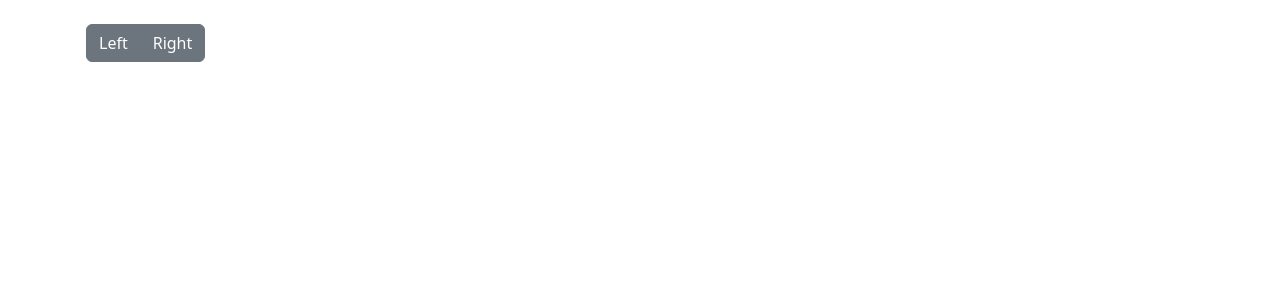
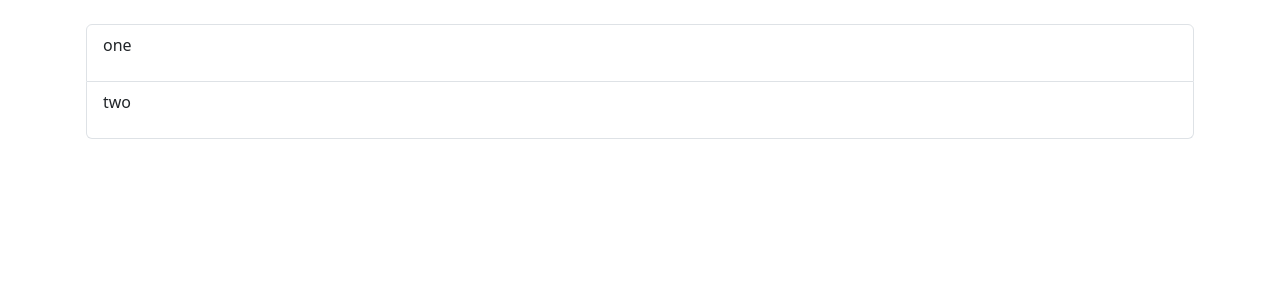
Before and after one commit to YevhenTropin/hillel-vue, a Vue app in the folder hw/: page / in a window 1280 px wide. Shown: the top 300 px of the page. Built offline with nearby package versions, Linux system fonts and the light colour scheme.

Commit message:
ListGroup

```diff
--- a/hw/src/App.vue
+++ b/hw/src/App.vue
@@ -1,16 +1,19 @@
 <template>
   <div class="container py-4 px-3 mx-auto">
-    <BtnGroup />
+    <ListGroup>
+      <p>one</p>
+      <p>two</p>
+    </ListGroup>
   </div>
 </template>
 
 <script>
-import BtnGroup from './components/BtnGroup.vue'
+import ListGroup from './components/ListGroup.vue'
 
 export default {
   name: 'App',
   components: {
-    BtnGroup,
+    ListGroup,
   },
 }
 </script>
--- a/hw/src/components/BtnGroup.vue
+++ /dev/null
@@ -1,42 +0,0 @@
-<template>
-  <div
-    class="btn-group"
-    role="group"
-  >
-    <button
-      type="button"
-      class="btn btn-secondary left"
-      :class="{ 'active' : isLeftBtnActive }"
-      @click="toggleLeftButton()"
-    >Left</button>
-    <button
-      type="button"
-      class="btn btn-secondary right"
-      :class="{ 'active' : isRightBtnActive }"
-      @click="toggleRightButton()"
-    >Right</button>
-  </div>
-</template>
-
-<script>
-export default {
-  name: 'BtnGroup',
-
-  data() {
-    return {
-      isLeftBtnActive: false,
-      isRightBtnActive: false,
-    };
-  },
-  methods: {
-    toggleLeftButton() {
-      this.isLeftBtnActive = true
-      this.isRightBtnActive = false
-    },
-    toggleRightButton() {
-      this.isRightBtnActive = true
-      this.isLeftBtnActive = false
-    },
-  },
-}
-</script>
--- /dev/null
+++ b/hw/src/components/ListGroup.vue
@@ -0,0 +1,17 @@
+<template>
+  <ul class="list-group">
+    <li
+      v-for="(item, index) in $slots.default()"
+      :key="index"
+      class="list-group-item"
+    >
+      <component :is="item.type">{{ item.children }}</component>
+    </li>
+  </ul>
+</template>
+
+<script>
+export default {
+  name: 'ListGroup',
+}
+</script>
```
